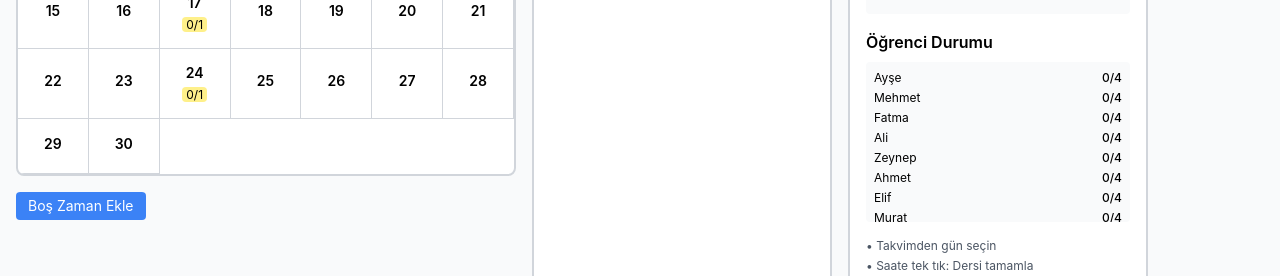
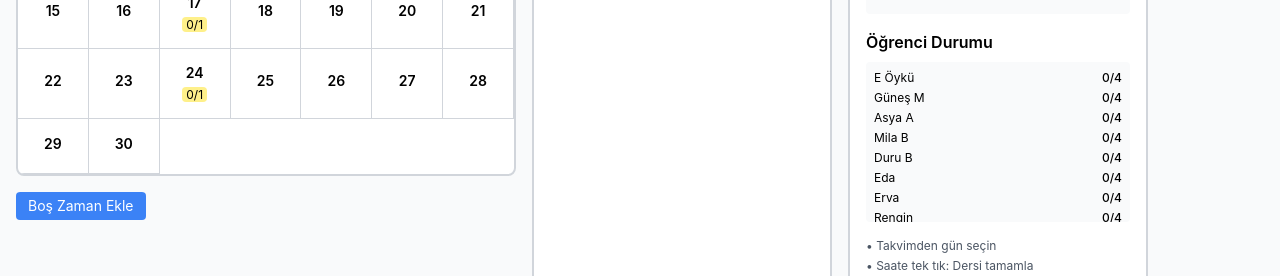
Before and after one commit to mahirtaylankalfaoglu4/Dersnotlari, a React (Create React App) app: page / in a window 1280 px wide. Shown: the part 316-592 px from the top of the page. Built offline with nearby package versions, Linux system fonts and the light colour scheme.

Commit message:
Tüm yeni dosyalar eklendi

```diff
--- a/src/MonthlyLessonScheduler.js
+++ b/src/MonthlyLessonScheduler.js
@@ -4,10 +4,8 @@ const STORAGE_KEY = "monthlyLessonScheduler";
 
 const MonthlyLessonScheduler = () => {
   const [students] = useState([
-    'Ayşe', 'Mehmet', 'Fatma', 'Ali', 'Zeynep', 'Ahmet', 'Elif', 'Murat',
-    'Selin', 'Burak', 'Özge', 'Emre', 'Neslihan', 'Tolga', 'Didem', 'Serkan',
-    'Pınar', 'Deniz', 'Begüm', 'Onur', 'Merve', 'Kaan', 'Esra', 'Cem',
-    'Burcu', 'Oğuz', 'Gamze', 'Barış', 'Aslı', 'Erdem'
+    'E Öykü', 'Güneş M', 'Asya A', 'Mila B', 'Duru B', 'Eda', 'Erva', 'Rengin',
+    'Miray', 'Toprak A', 'Erva K', 'İpek', 'Güneş O', 'Ecrin S', 'Ulaş Y', 'Ayşe Hanım'
   ]);
 
   const [currentDate, setCurrentDate] = useState(new Date());
```
